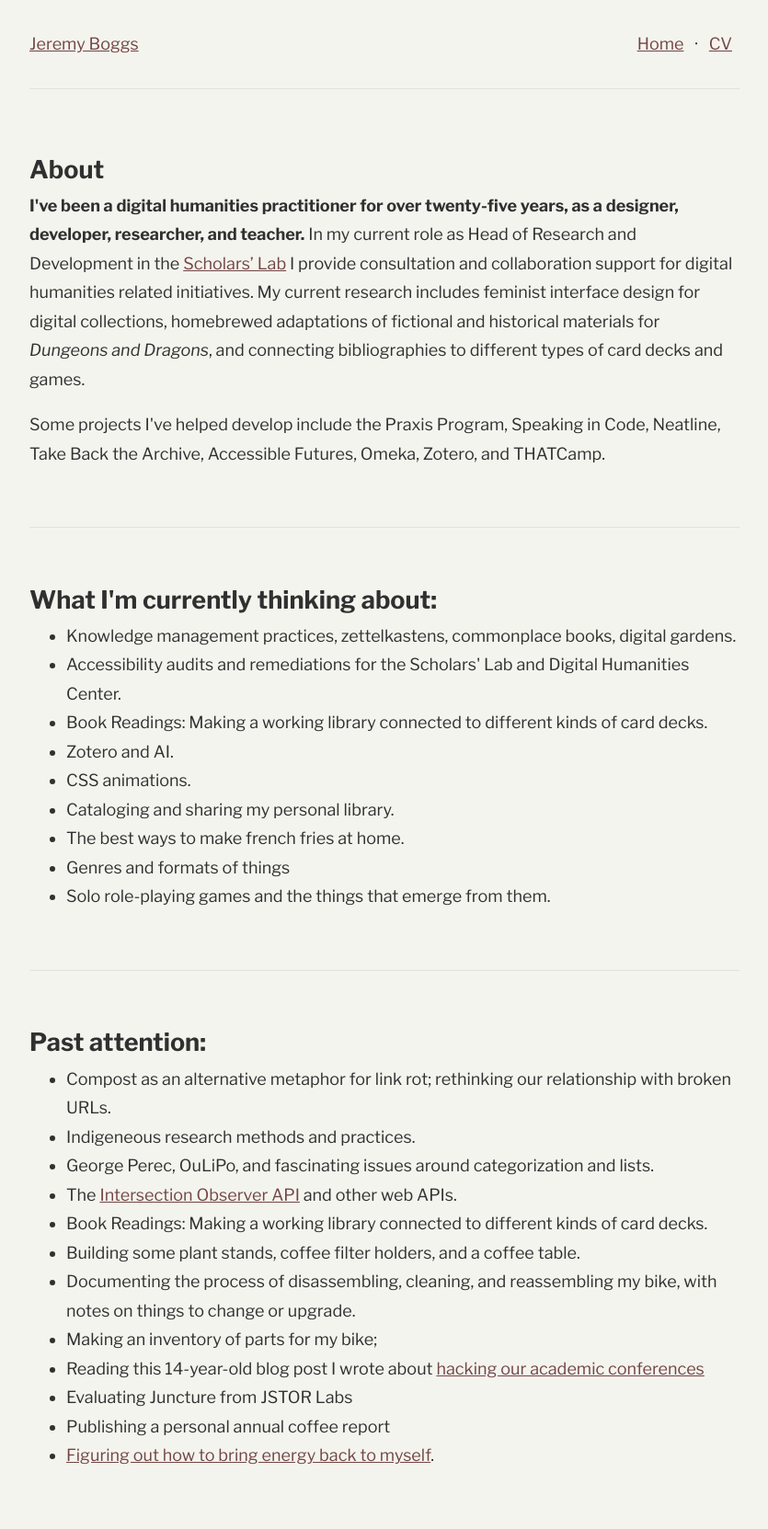
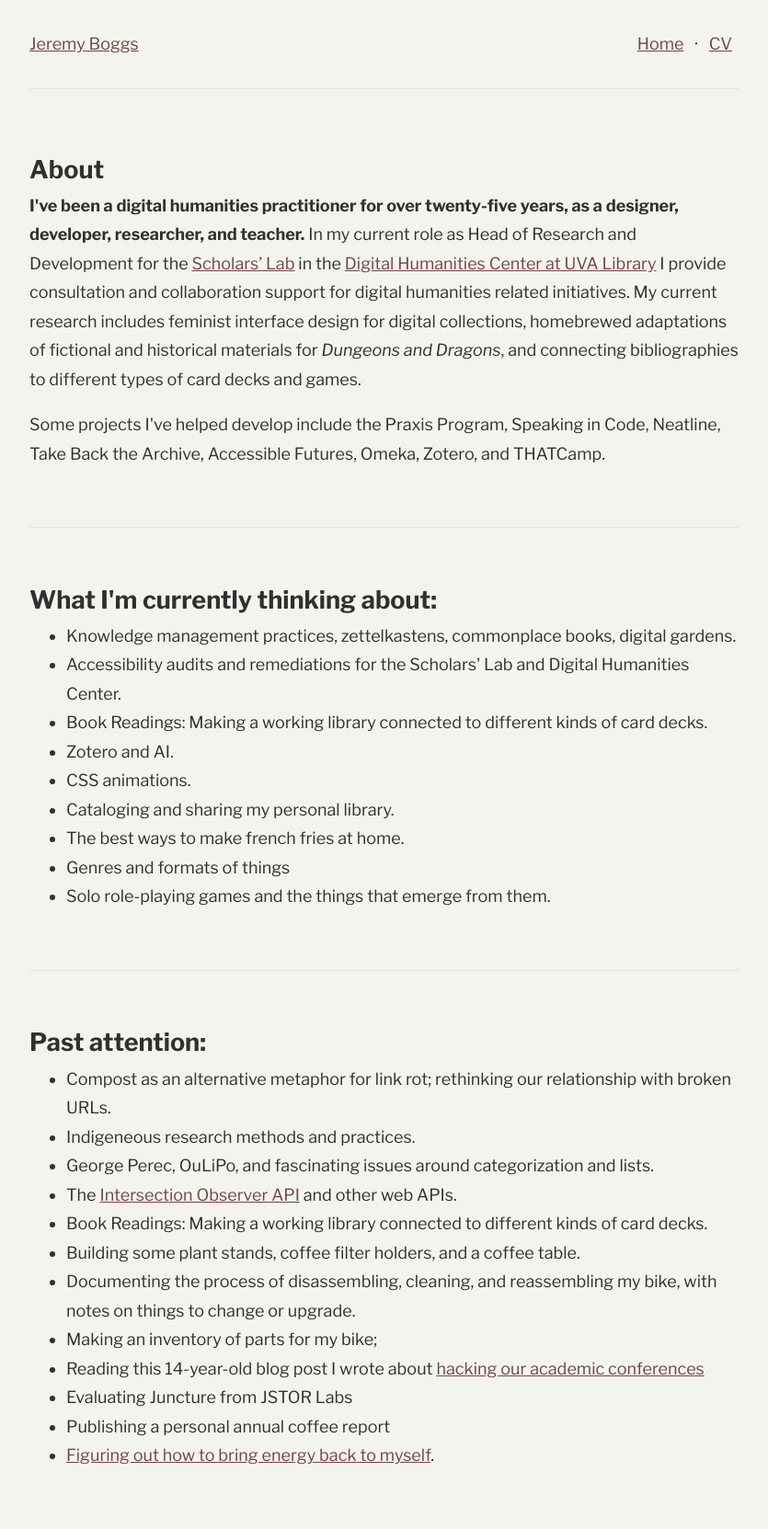
Before and after one commit to jeremyboggs/jeremyboggs.net, a Jekyll site: the page built from index.html, in a window 1280 px wide. Shown: the whole page at 92% size, without its empty margins (222-1057 px from the left). Built offline with Jekyll 4.4.1, drawn with Linux system fonts in a browser that asks for light colours.

Commit message:
Add link to DHC; Add rel attribute to links.

```diff
--- a/index.html
+++ b/index.html
@@ -6,8 +6,11 @@
     <h2>About</h2>
     <p><strong>I've been a digital humanities practitioner for over twenty-five years, as a
     designer, developer, researcher, and teacher.</strong> In my current role as Head of
-    Research and Development in the <a href="https://scholarslab.lib.virginia.edu"
-    rel="external">Scholars’ Lab</a> I provide consultation and collaboration
+    Research and Development for the <a
+    href="https://scholarslab.lib.virginia.edu" rel="external"
+    rel="external">Scholars’ Lab</a> in the <a
+    href="https://library.virginia.edu/dh-center" rel="external">Digital Humanities Center
+   at UVA Library</a> I provide consultation and collaboration
     support for digital humanities related initiatives. My current research
     includes feminist interface design for digital collections, homebrewed
     adaptations of fictional and historical materials for <em>Dungeons and
```
